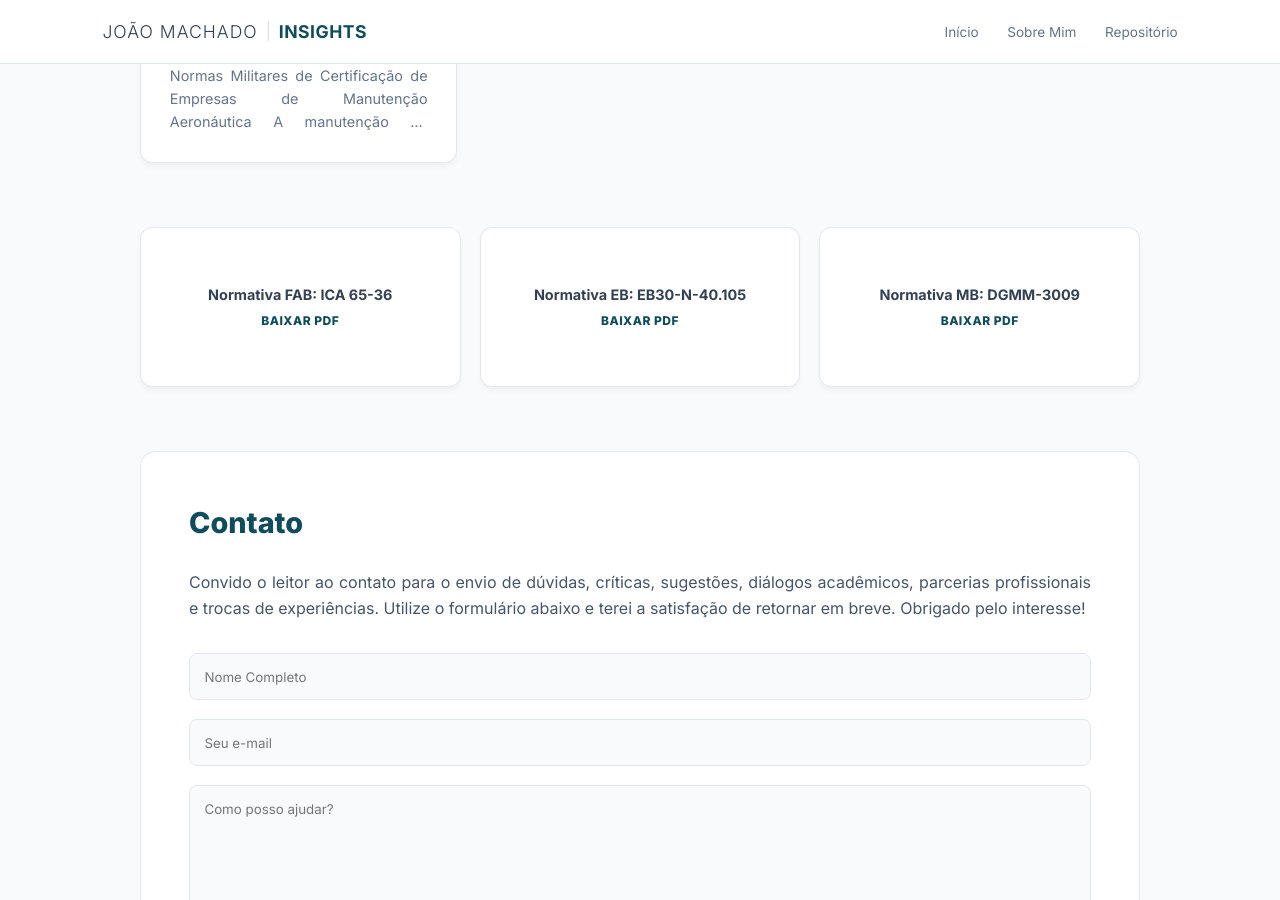
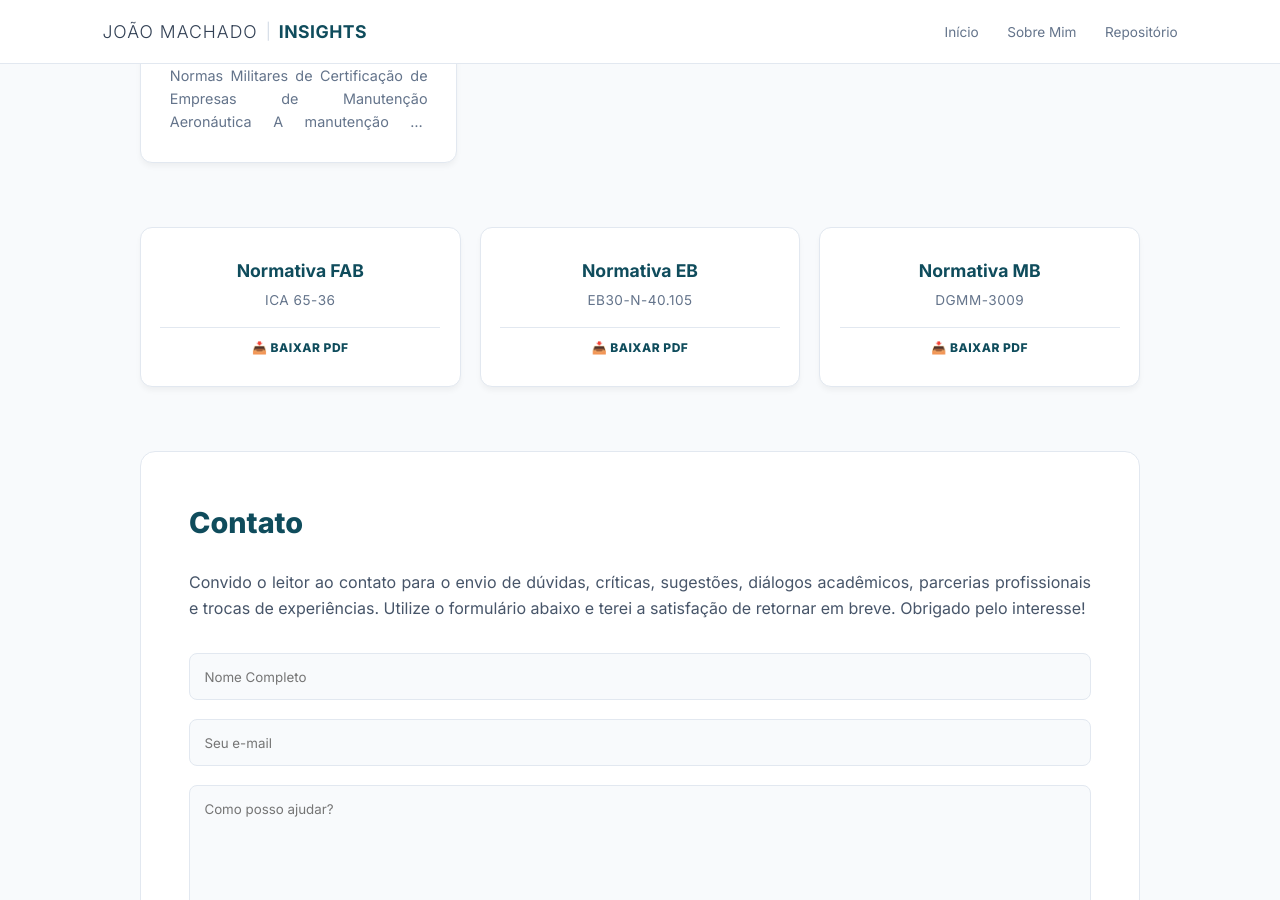
Before and after one commit to joaocfmachado1986/Blog, a Jekyll site: the page built from index.md, in a window 1280 px wide and 900 px high, scrolled down 553 px. Built offline with Jekyll 4.4.1, drawn with Linux system fonts in a browser that asks for light colours.

Commit message:
Update index.md

```diff
--- a/index.md
+++ b/index.md
@@ -29,16 +29,27 @@ title: Home
 
 <section class="grid-recursos">
     <a href="/arquivos/norma-fab.pdf" class="card-base card-download" target="_blank">
-        <strong>Normativa FAB: ICA 65-36</strong>
-        <span>Baixar PDF</span>
+        <strong style="color: #0f4c5c; font-size: 1.1rem; margin-bottom: 5px;">Normativa FAB</strong>
+        <span style="color: #64748b; font-size: 0.85rem; margin-bottom: 15px; font-weight: 400;">ICA 65-36</span>
+        <span style="color: #0f4c5c; font-size: 0.75rem; font-weight: 800; border-top: 1px solid #e2e8f0; padding-top: 10px;">
+            📥 BAIXAR PDF
+        </span>
     </a>
+
     <a href="/arquivos/norma-eb.pdf" class="card-base card-download" target="_blank">
-        <strong>Normativa EB: EB30-N-40.105</strong>
-        <span>Baixar PDF</span>
+        <strong style="color: #0f4c5c; font-size: 1.1rem; margin-bottom: 5px;">Normativa EB</strong>
+        <span style="color: #64748b; font-size: 0.85rem; margin-bottom: 15px; font-weight: 400;">EB30-N-40.105</span>
+        <span style="color: #0f4c5c; font-size: 0.75rem; font-weight: 800; border-top: 1px solid #e2e8f0; padding-top: 10px;">
+            📥 BAIXAR PDF
+        </span>
     </a>
+
     <a href="/arquivos/norma-mb.pdf" class="card-base card-download" target="_blank">
-        <strong>Normativa MB: DGMM-3009</strong>
-        <span>Baixar PDF</span>
+        <strong style="color: #0f4c5c; font-size: 1.1rem; margin-bottom: 5px;">Normativa MB</strong>
+        <span style="color: #64748b; font-size: 0.85rem; margin-bottom: 15px; font-weight: 400;">DGMM-3009</span>
+        <span style="color: #0f4c5c; font-size: 0.75rem; font-weight: 800; border-top: 1px solid #e2e8f0; padding-top: 10px;">
+            📥 BAIXAR PDF
+        </span>
     </a>
 </section>
 
```
